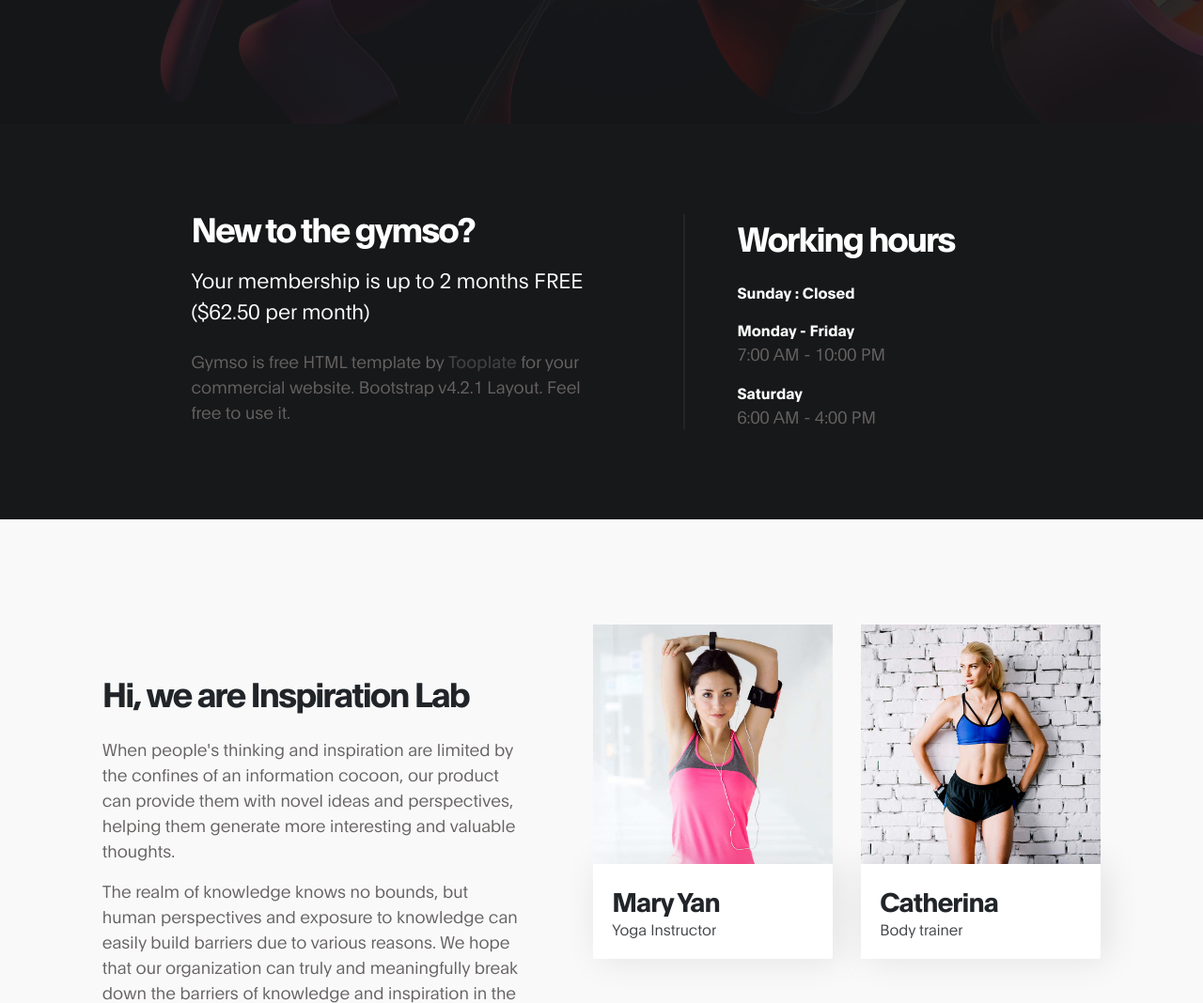
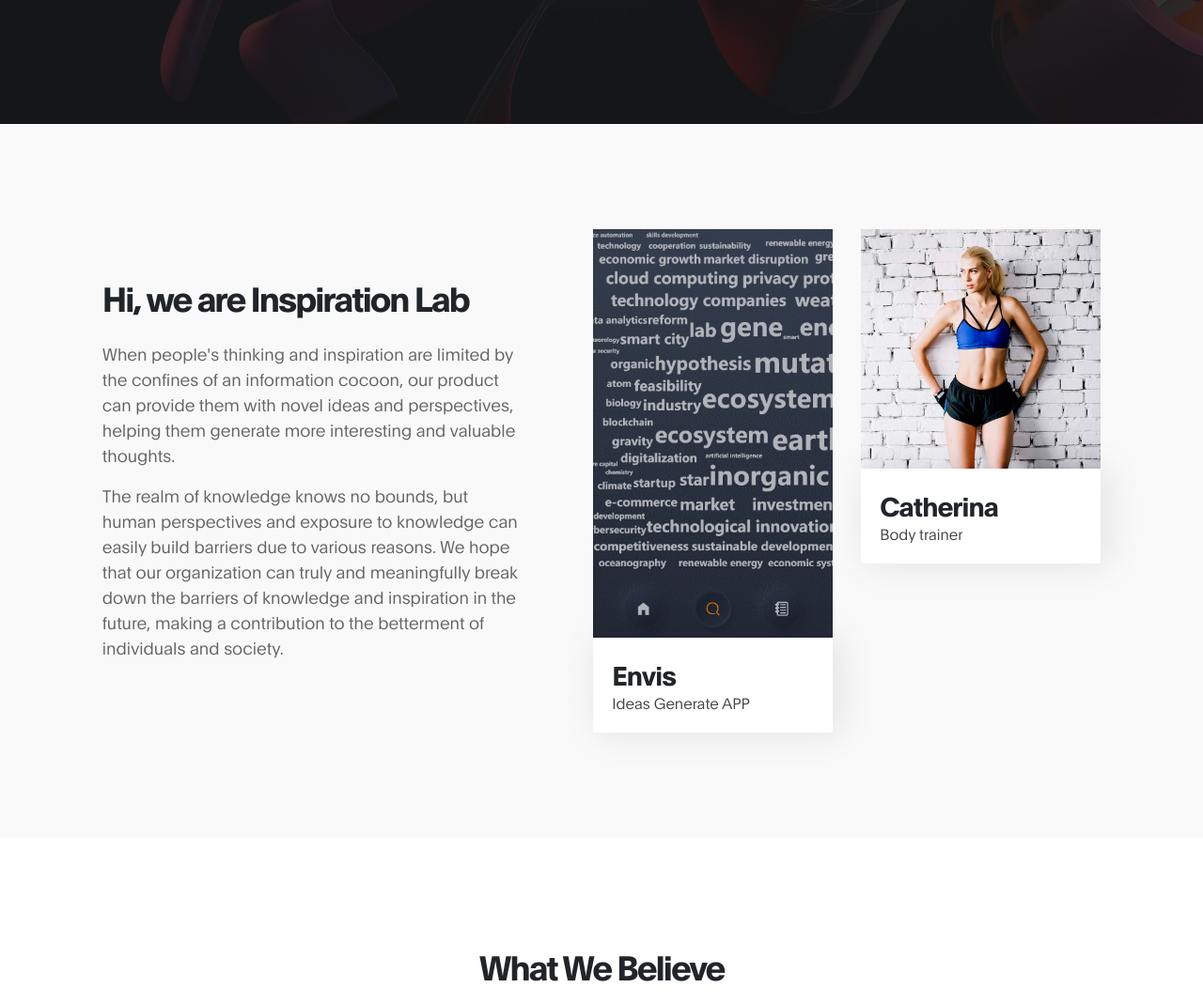
Before and after one commit to Awaker1/InspiationLab.github.io, a plain HTML site: page index.html in a window 1280 px wide. Shown: the part 668-1736 px from the top of the page at 94% size. Drawn offline with Linux system fonts and the light colour scheme.

Commit message:
remove feature part& update APP image

```diff
--- a/css/tooplate-gymso-style.css
+++ b/css/tooplate-gymso-style.css
@@ -240,16 +240,6 @@ https://www.tooplate.com/view/2119-gymso-fitness
 
   .membership-form a {
     color: var(--primary-color);
-  }
-
-
-  /*---------------------------------------
-    FEATURE
-  -----------------------------------------*/
-
-  .feature {
-    background: var(--dark-color);
-    padding: 5rem 0;
   }
 
 
--- a/index.html
+++ b/index.html
@@ -91,43 +91,6 @@ https://www.tooplate.com/view/2119-gymso-fitness
      </section>
 
 
-     <section class="feature" id="feature">
-        <div class="container">
-            <div class="row">
-
-                <div class="d-flex flex-column justify-content-center ml-lg-auto mr-lg-5 col-lg-5 col-md-6 col-12">
-                    <h2 class="mb-3 text-white" data-aos="fade-up">New to the gymso?</h2>
-
-                    <h6 class="mb-4 text-white" data-aos="fade-up">Your membership is up to 2 months FREE ($62.50 per month)</h6>
-
-                    <p data-aos="fade-up" data-aos-delay="200">Gymso is free HTML template by <a rel="nofollow" href="https://www.tooplate.com" target="_parent">Tooplate</a> for your commercial website. Bootstrap v4.2.1 Layout. Feel free to use it.</p>
-
-                    <!-- <a href="#" class="btn custom-btn bg-color mt-3" data-aos="fade-up" data-aos-delay="300" data-toggle="modal" data-target="#membershipForm">Become a member today</a> -->
-                </div>
-
-                <div class="mr-lg-auto mt-3 col-lg-4 col-md-6 col-12">
-                     <div class="about-working-hours">
-                          <div>
-
-                                <h2 class="mb-4 text-white" data-aos="fade-up" data-aos-delay="500">Working hours</h2>
-
-                               <strong class="d-block" data-aos="fade-up" data-aos-delay="600">Sunday : Closed</strong>
-
-                               <strong class="mt-3 d-block" data-aos="fade-up" data-aos-delay="700">Monday - Friday</strong>
-
-                                <p data-aos="fade-up" data-aos-delay="800">7:00 AM - 10:00 PM</p>
-
-                                <strong class="mt-3 d-block" data-aos="fade-up" data-aos-delay="700">Saturday</strong>
-
-                                <p data-aos="fade-up" data-aos-delay="800">6:00 AM - 4:00 PM</p>
-                               </div>
-                          </div>
-                     </div>
-                </div>
-
-            </div>
-        </div>
-    </section>
 
 
      <!-- ABOUT -->
@@ -153,12 +116,12 @@ https://www.tooplate.com/view/2119-gymso-fitness
 
                             <div class="ml-lg-auto col-lg-3 col-md-6 col-12" data-aos="fade-up" data-aos-delay="700">
                                 <div class="team-thumb">
-                                    <img src="images/team/team-image.jpg" class="img-fluid" alt="Trainer">
+                                    <img src="images/team/envis.gif" class="img-fluid" alt="Trainer">
 
                                     <div class="team-info d-flex flex-column">
 
-                                        <h3>Mary Yan</h3>
-                                        <span>Yoga Instructor</span>
+                                        <h3>Envis</h3>
+                                        <span>Ideas Generate APP</span>
 
                                         <!-- <ul class="social-icon mt-3">
                                             <li><a href="#" class="fa fa-twitter"></a></li>
```
Also changed, not shown: images/team/envis.gif (added), images/team/team-image.jpg (deleted).
